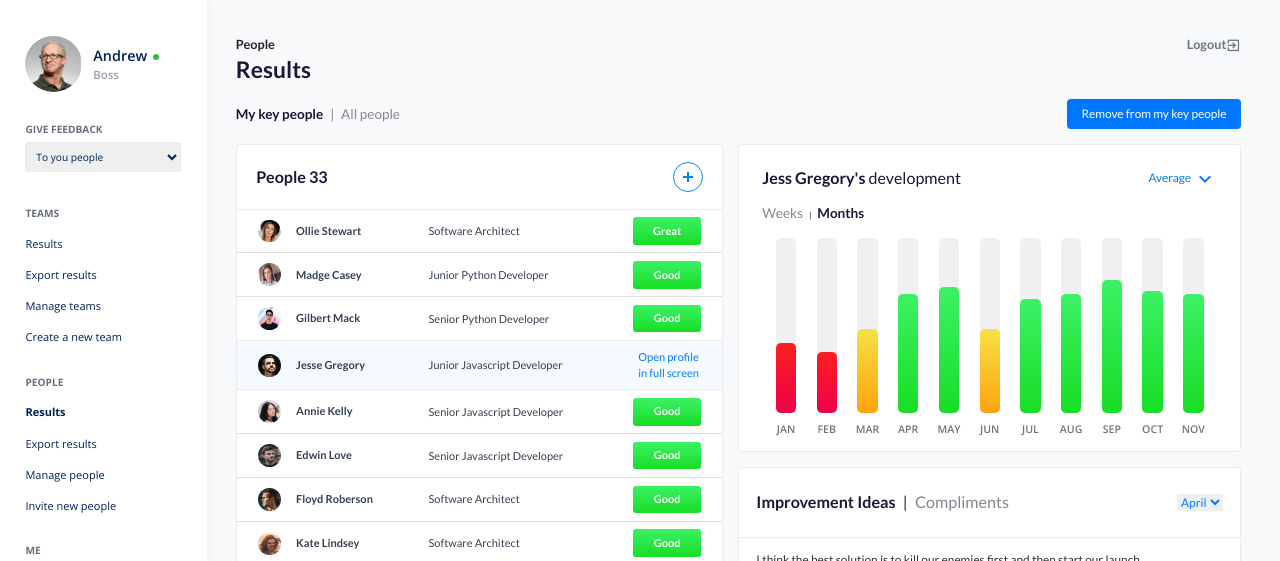
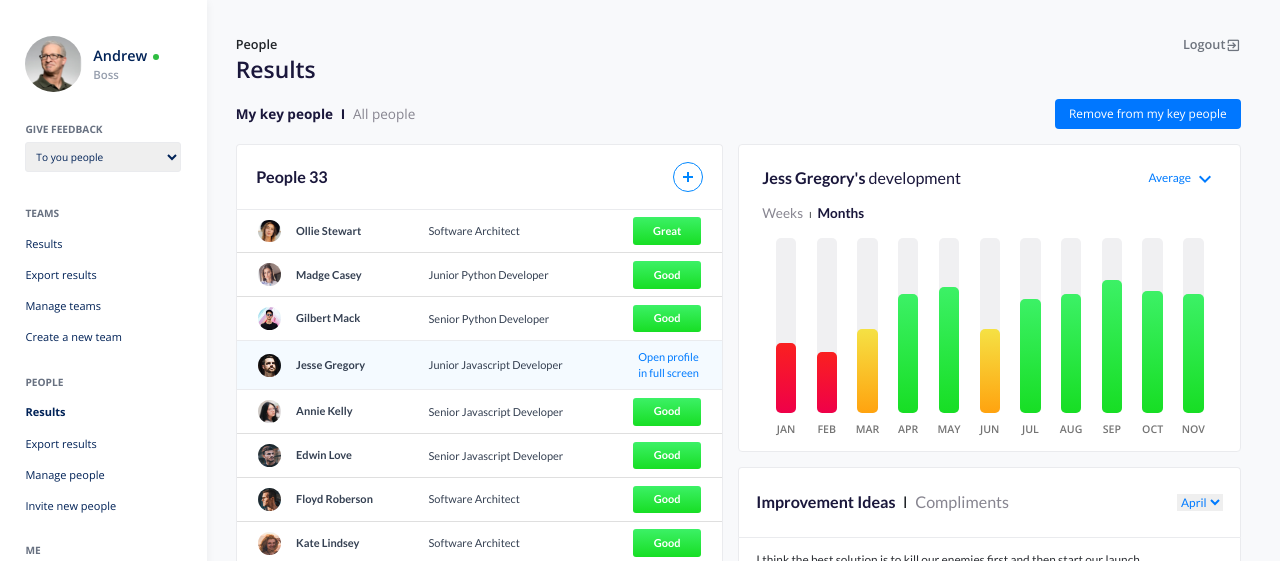
Before and after one commit to markrajk/dashboard-frontend-my-key-people-NEW, a plain HTML site: page index.html in a window 1280 px wide. Shown: the top 561 px of the page. Drawn offline with nearby package versions, Linux system fonts and the light colour scheme.

Commit message:
choose divider improvement

```diff
--- a/index.html
+++ b/index.html
@@ -79,7 +79,7 @@
             </div>
             <h2 class="mt-1 align-middle">Results</h2>
             <div class="d-flex justify-content-between align-items-center">
-                <p class="choose"><span><a href="#">My key people</a></span><span class="mx-2"> | </span>All people</p>
+                <p class="choose"><span><a href="#">My key people</a></span><span class="mx-2 divider"> I </span>All people</p>
                 <button>Remove from my key people</button>
             </div>
             <!-- <p class="choose"><span>My key people </span><span class="px-1">|</span> All people</p> -->
@@ -199,7 +199,7 @@
                         <div class="graph-card-header d-flex justify-content-between">
                            <div>
                             <h3 class="text-truncate mr-2"><span>Jess Gregory's</span> development</h3>
-                            <p class="choose"><a href="#">Weeks</a><span class="mx-2"> | </span> <span class="active"><a href="#">Months</a></span> </p>
+                            <p class="choose"><a href="#">Weeks</a><span class="mx-2"> I </span> <span class="active"><a href="#">Months</a></span> </p>
                            </div>
                            <a class="share" href="#">Average<i class="material-icons align-middle ml-1">keyboard_arrow_down</i></a>
                         </div>
@@ -259,7 +259,7 @@
                 <div class="results-body-right-bottom">
                         <div class="right-container">
                             <div class="results-body-right-bottom-header">
-                                <p class="choose text-truncate mr-2"><span class="active"><a href="#">Improvement Ideas</a></span><span class="mx-2"> | </span><a href="#">Compliments</a></p>
+                                <p class="choose text-truncate mr-2"><span class="active"><a href="#">Improvement Ideas</a></span><span class="mx-2"> I </span><a href="#">Compliments</a></p>
                                 <select name="comment" id="comment">
                                     <option value="april" selected>April</option>
                                     <option value="april">May</option>
--- a/scss/style.scss
+++ b/scss/style.scss
@@ -209,7 +209,7 @@ body {
   margin-left: 24.4rem;
   width: 100% !important;
   height: 100vh;
-  font-family: "Lato", sans-serif;
+
   padding: 0 4.6rem 0 3.4rem;
 
   &-header {
@@ -252,6 +252,10 @@ body {
       margin: 2.2rem 0;
       font-size: 1.6rem;
       color: #878590;
+      & .divider {
+        color: #1a173b;
+        font-weight: 700;
+      }
       & a {
         font-weight: 700;
         color: #1a173b;
@@ -272,6 +276,7 @@ body {
   }
 
   &-body {
+    font-family: "Lato", sans-serif;
     display: flex;
     justify-content: space-between;
     padding: 0 0 0 0;
```
Also changed, not shown: css/style.css.
